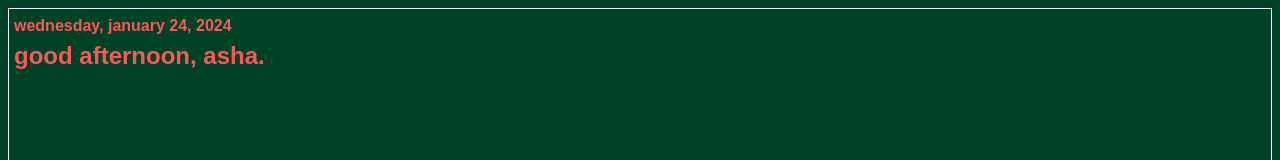
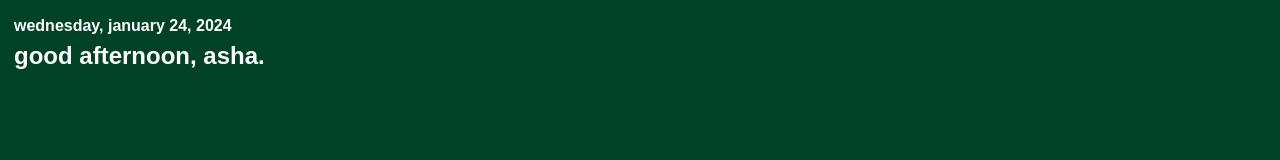
Before and after one commit to ashatoashes/notion-2-, a plain HTML site: page index.html in a window 1280 px wide. Shown: the top 160 px of the page. Drawn offline with Linux system fonts and the light colour scheme.

Commit message:
Update index.html

```diff
--- a/index.html
+++ b/index.html
@@ -6,9 +6,9 @@
         display: flex;
         font-family: sans-serif;
         font-size: 18pt;
-        color: #ff5757;
+        color: #FFFFFF;
         padding: 5px;
-        border: 1px solid #ffffff;
+        border: 1px solid  #004225;
         justify-content: left;
         line-height: 1.5;
         height:85%;
```
